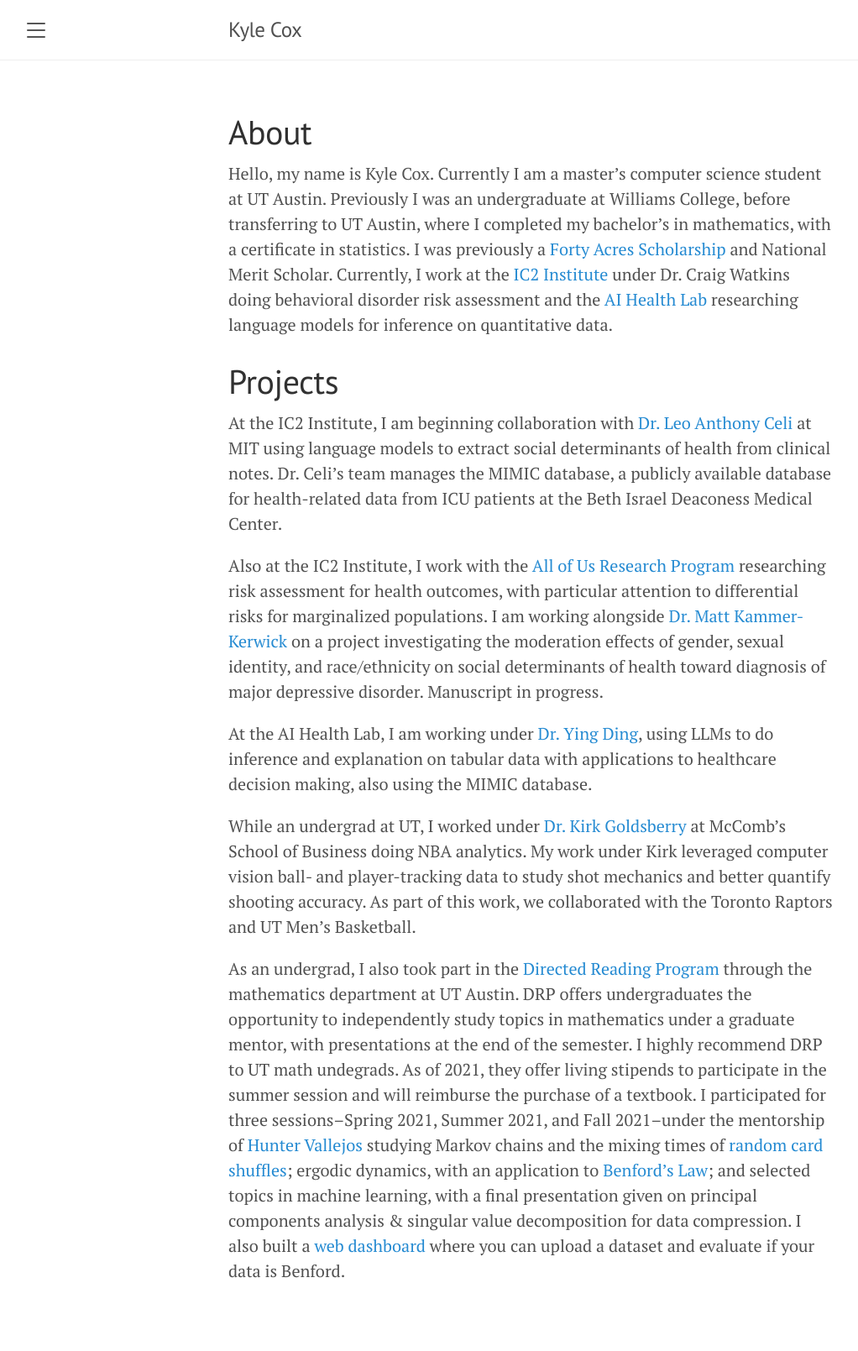
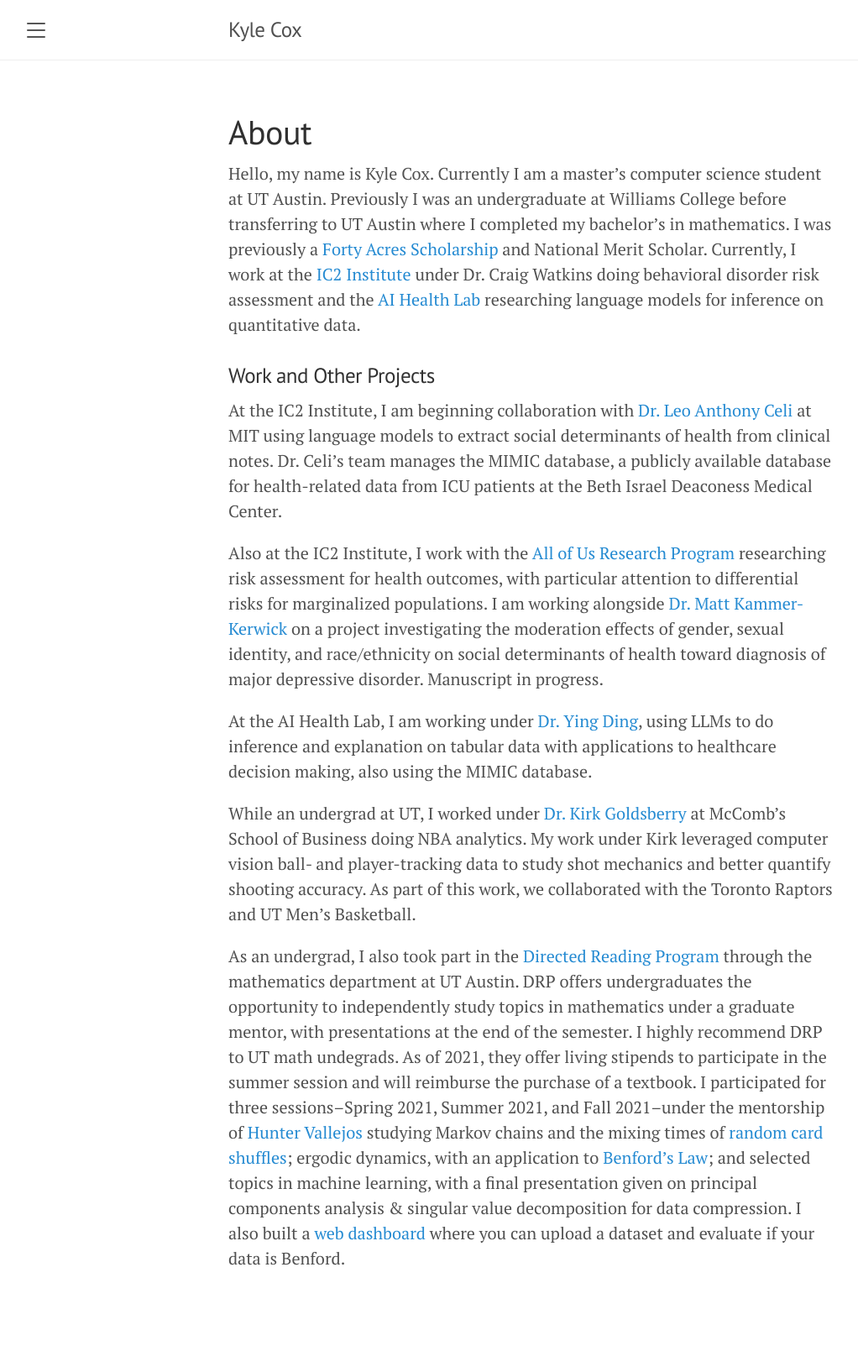
Before and after one commit to xocelyk/xocelyk.github.io, a Jekyll site: the page built from about.md, in a window 1280 px wide. Shown: the whole page at 84% size, without its empty margins (8-1030 px from the left). Built offline with Jekyll 4.4.1, drawn with Linux system fonts in a browser that asks for light colours.

Commit message:
update about

```diff
--- a/about.md
+++ b/about.md
@@ -4,9 +4,9 @@
 permalink: /about/
 ---
 
-Hello, my name is Kyle Cox. Currently I am a master's computer science student at UT Austin. Previously I was an undergraduate at Williams College, before transferring to UT Austin, where I completed my bachelor's in mathematics, with a certificate in statistics. I was previously a [Forty Acres Scholarship](https://www.texasexes.org/scholarships/forty-acres-scholars-program) and National Merit Scholar. Currently, I work at the [IC2 Institute](https://ic2.utexas.edu) under Dr. Craig Watkins doing behavioral disorder risk assessment and the [AI Health Lab](https://aihealth.ischool.utexas.edu) researching language models for inference on quantitative data.
+Hello, my name is Kyle Cox. Currently I am a master's computer science student at UT Austin. Previously I was an undergraduate at Williams College before transferring to UT Austin where I completed my bachelor's in mathematics. I was previously a [Forty Acres Scholarship](https://www.texasexes.org/scholarships/forty-acres-scholars-program) and National Merit Scholar. Currently, I work at the [IC2 Institute](https://ic2.utexas.edu) under Dr. Craig Watkins doing behavioral disorder risk assessment and the [AI Health Lab](https://aihealth.ischool.utexas.edu) researching language models for inference on quantitative data.
 
-# Projects
+### Work and Other Projects
 At the IC2 Institute, I am beginning collaboration with [Dr. Leo Anthony Celi](https://www.hsph.harvard.edu/ecpe/faculty/leo-anthony-celi/) at MIT using language models to extract social determinants of health from clinical notes. Dr. Celi's team manages the MIMIC database, a publicly available database for health-related data from ICU patients at the Beth Israel Deaconess Medical Center.
 
 Also at the IC2 Institute, I work with the [All of Us Research Program](https://www.researchallofus.org/about/) researching risk assessment for health outcomes, with particular attention to differential risks for marginalized populations. I am working alongside [Dr. Matt Kammer-Kerwick](https://liberalarts.utexas.edu/prc/faculty/mattkk) on a project investigating the moderation effects of gender, sexual identity, and race/ethnicity on social determinants of health toward diagnosis of major depressive disorder. Manuscript in progress.
```
